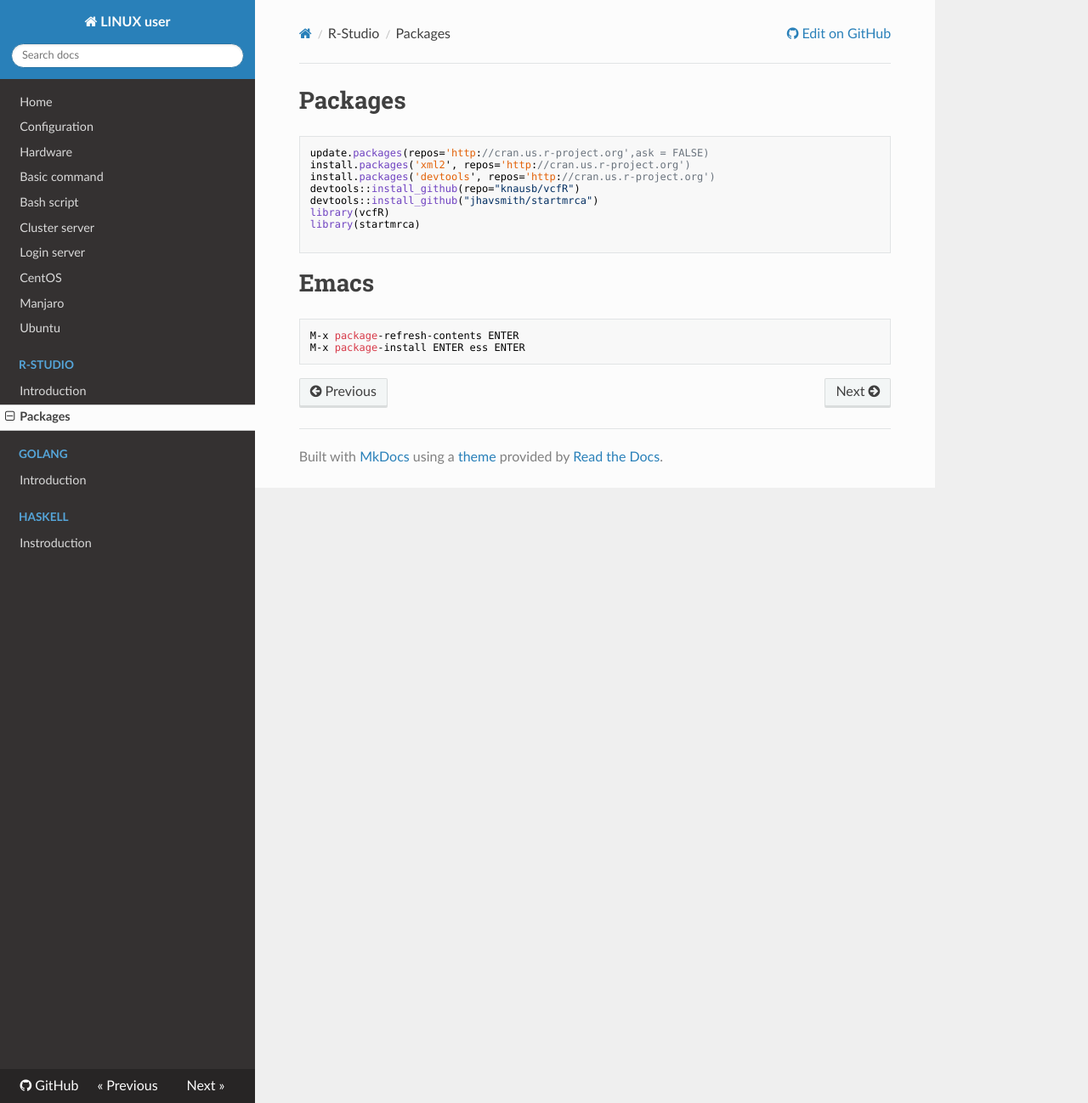
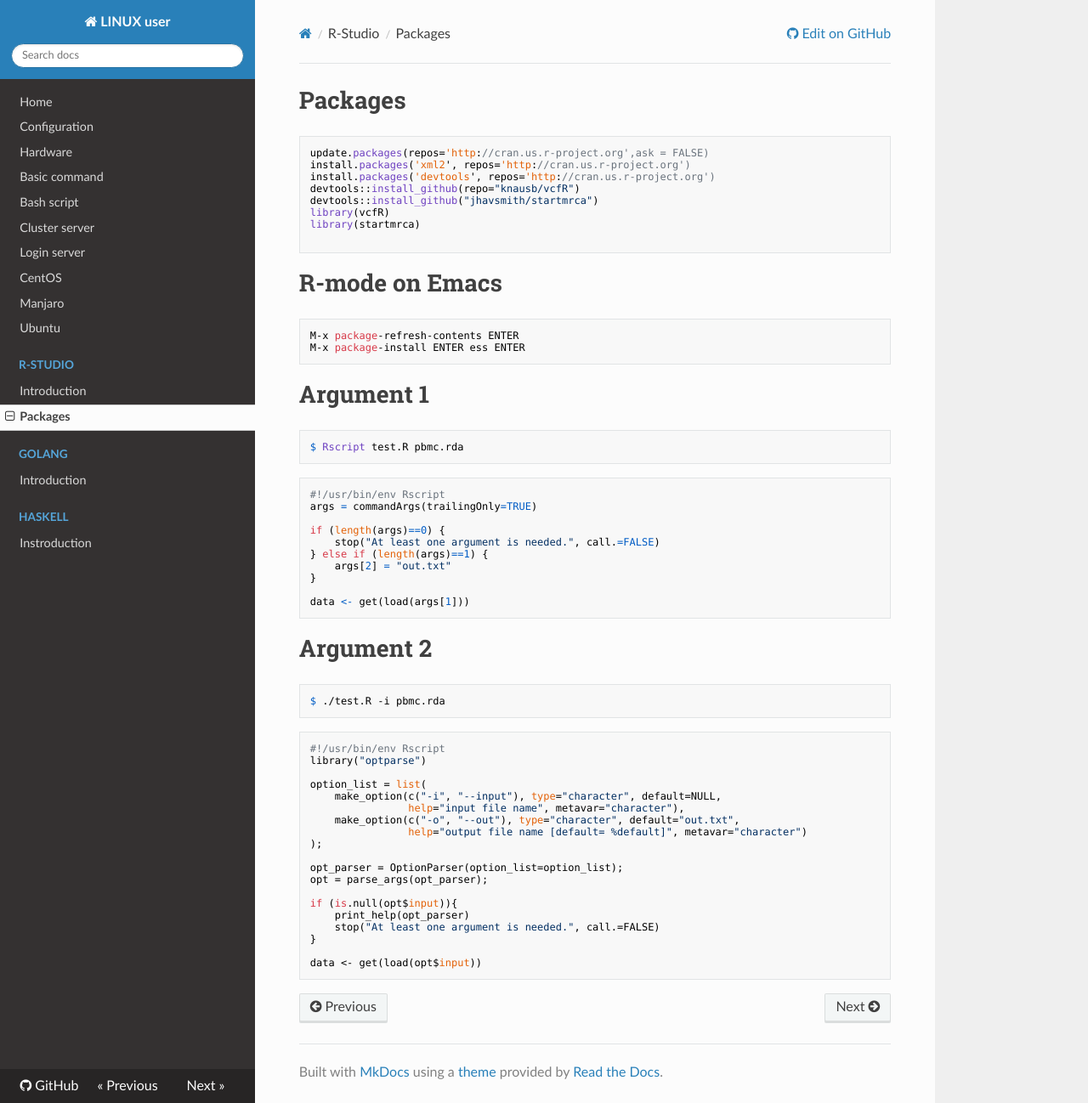
Before and after one commit to WonyoungCho/LINUX, an MkDocs documentation site: the page built from docs/rstudio_pac.md, in a window 1280 px wide and 1298 px high. Shown: the whole window at 85% size. Built offline with MkDocs 1.6.1, drawn with Linux system fonts in a browser that asks for light colours; nearby versions of some CDN libraries; old or Windows-style settings are respelled for this version of MkDocs.

Commit message:
Update rstudio_pac.md

````diff
--- a/docs/rstudio_pac.md
+++ b/docs/rstudio_pac.md
@@ -10,8 +10,51 @@ library(startmrca)
 
 ```
 
-# Emacs
+# R-mode on Emacs
 ```
 M-x package-refresh-contents ENTER
 M-x package-install ENTER ess ENTER
 ```
+
+# Argument 1
+```
+$ Rscript test.R pbmc.rda
+```
+```
+#!/usr/bin/env Rscript
+args = commandArgs(trailingOnly=TRUE)
+
+if (length(args)==0) {
+    stop("At least one argument is needed.", call.=FALSE)
+} else if (length(args)==1) {
+    args[2] = "out.txt"
+}
+
+data <- get(load(args[1]))
+```
+
+# Argument 2
+```
+$ ./test.R -i pbmc.rda
+```
+```
+#!/usr/bin/env Rscript
+library("optparse")
+
+option_list = list(
+    make_option(c("-i", "--input"), type="character", default=NULL,
+                help="input file name", metavar="character"),
+    make_option(c("-o", "--out"), type="character", default="out.txt",
+                help="output file name [default= %default]", metavar="character")
+);
+
+opt_parser = OptionParser(option_list=option_list);
+opt = parse_args(opt_parser);
+
+if (is.null(opt$input)){
+    print_help(opt_parser)
+    stop("At least one argument is needed.", call.=FALSE)
+}
+
+data <- get(load(opt$input))
+```
````
